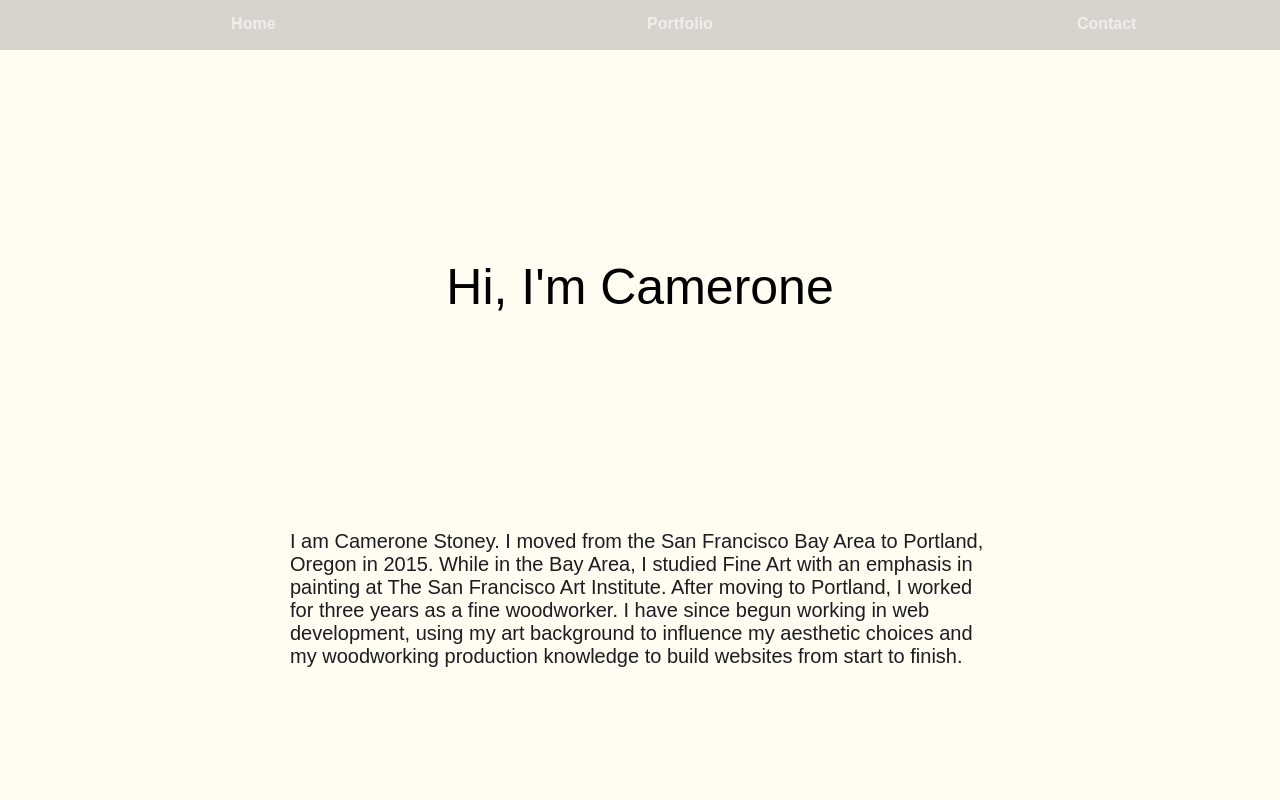
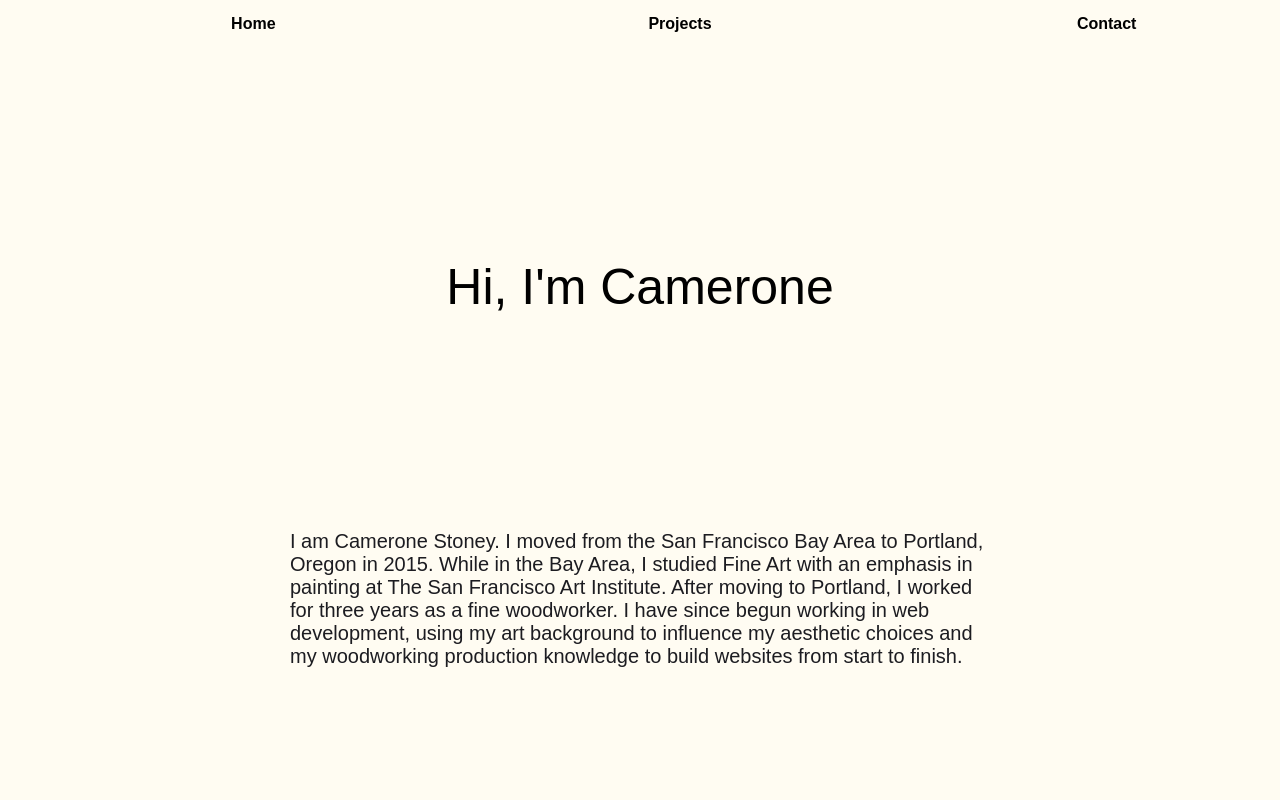
Before and after one commit to Cjstoney/portfolio_react, a React (Create React App) app: page / in a window 1280 px wide. Shown: the top 800 px of the page. Built offline with nearby package versions, Linux system fonts and the light colour scheme.

Commit message:
refactor: small navbar style changes

```diff
--- a/src/components/parts/navbar/navbar.css
+++ b/src/components/parts/navbar/navbar.css
@@ -1,6 +1,5 @@
 #navbar {
   position: relative;
-  z-index: 5;
 }
 
 .grid-container {
@@ -10,13 +9,13 @@
   text-align: center;
   height: 50px;
   margin-top: 0px;
-  background-color: rgba(49, 58, 62, 0.2);
+  /* background-color: black; */
 }
 
 .nav-link {
   padding-top: 15px;
   text-decoration: none;
-  color: #eeeeee;
+  color: black;
   font-weight: bold;
 }
 
@@ -47,5 +46,4 @@
     color: #eeeeee;
     font-weight: bold;
   }
-
 }
--- a/src/components/parts/navbar/navbar.js
+++ b/src/components/parts/navbar/navbar.js
@@ -1,23 +1,25 @@
 import React from "react";
-import { Link } from 'react-router-dom'
+import { Link } from "react-router-dom";
 import "./navbar.css";
 
-function Navbar(){
+function Navbar() {
   return (
-    <nav id='navbar'>
+    <nav id="navbar">
+      <ul className="navbar-nav grid-container">
+        <Link to="/" className="nav-link">
+          Home{" "}
+        </Link>
 
-        <ul className="navbar-nav grid-container">
-            <Link to="/" className="nav-link">Home </Link>
+        <Link to="/portfolio" className="nav-link">
+          Projects
+        </Link>
 
-            <Link to="/portfolio" className="nav-link" >Portfolio</Link>
-
-            <Link className="nav-link" to="/contact">Contact</Link>
-
-
-        </ul>
-
+        <Link to="/contact" className="nav-link">
+          Contact
+        </Link>
+      </ul>
     </nav>
-  )
+  );
 }
 
 export default Navbar;
```
Lines whose indentation alone changed are shown as unchanged.
